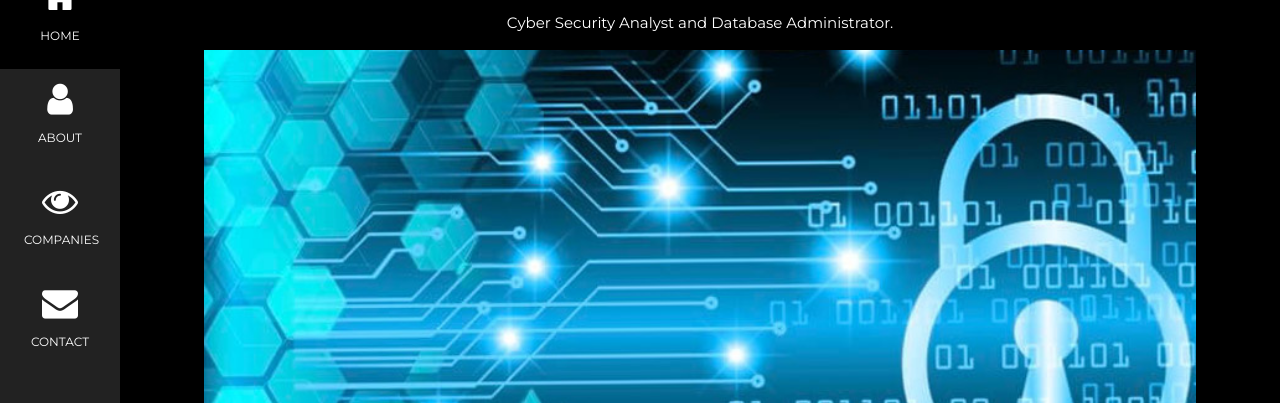
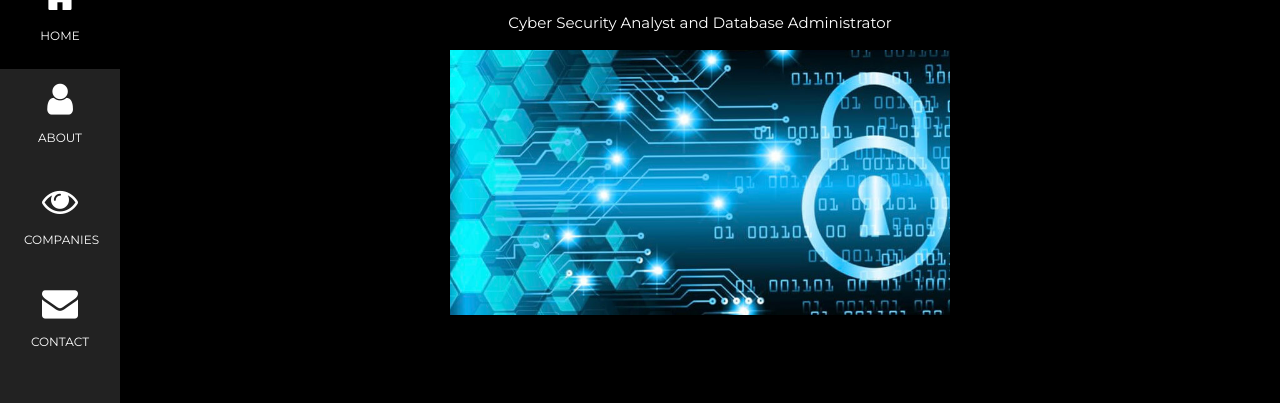
Before and after one commit to quasarmagnus/quasarmagnus.github.io, a plain HTML site: page index.html in a window 1280 px wide. Shown: the part 153-556 px from the top of the page. Drawn offline with nearby package versions, Linux system fonts and the light colour scheme.

Commit message:
Update index.html

```diff
--- a/index.html
+++ b/index.html
@@ -55,8 +55,8 @@ body, h1,h2,h3,h4,h5,h6 {font-family: "Montserrat", sans-serif}
   <!-- Header/Home -->
   <header class="w3-container w3-padding-32 w3-center w3-black" id="home">
     <h1 class="w3-jumbo"><span class="w3-hide-small"> </span> Ryan Cayamanda </h1>
-    <p>Cyber Security Analyst and Database Administrator.</p>
-    <img src="/w3images/cyber-security.jpg" alt="boy" class="w3-image" width="992" height="200">
+    <p>Cyber Security Analyst and Database Administrator</p>
+    <img src="/w3images/cyber-security.jpg" alt="boy" class="w3-image" width="500" height="200">
   </header>
 
   <!-- About Section -->
```
